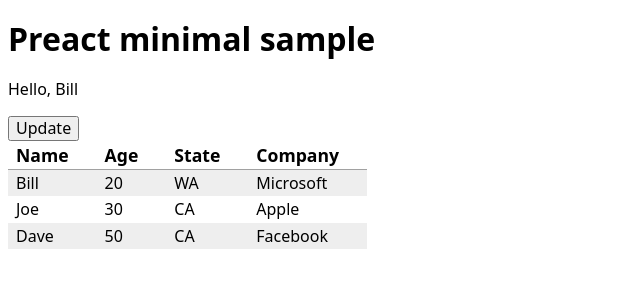
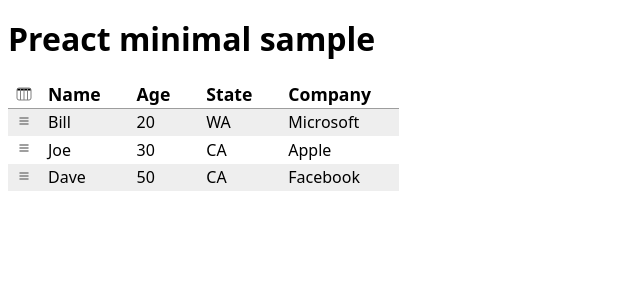
Before and after one commit to billti/preactmin, a Preact app: page / in a window 1280 px wide. Shown: the top 300 px of the page, without its empty margins (0-640 px from the left). Built offline with nearby package versions, Linux system fonts and the light colour scheme.

Commit message:
Menu updates

```diff
--- a/public/style.css
+++ b/public/style.css
@@ -48,11 +48,11 @@ th {
 }
 
 .sortedTable tr:hover {
-  background: #ddf;
+  background: #ddd;
 }
 
 .sortedTableSelectedRow td {
-  background: #aaf;
+  background: #ddf;
   font-weight: 600;
 }
 
@@ -61,3 +61,33 @@ th {
   border-left: 1.5px solid blue;
   border-right: 1.5px solid blue;
 }
+
+.columnMenu {
+  display: none;
+}
+
+.showColumnMenu {
+  display: block;
+  position: absolute;
+  background-color: #ffff;
+  border: 1px solid #8888;
+  padding: 4px;
+  z-index: 100;
+  text-align: left;
+}
+
+.menuItem {
+  cursor: pointer;
+  padding: 4px;
+  font-size: 15px;
+  font-weight: 400;
+}
+
+.menuItem:hover {
+  background-color: #eee;
+}
+
+.menuItemSelected {
+  background-color: #aaf;
+  font-weight: 600;
+}
--- a/src/app.tsx
+++ b/src/app.tsx
@@ -6,17 +6,14 @@ import { useState } from "preact/hooks";
 import { Table } from "./table";
 
 function MyElem(props: { name: string }) {
-  const [name, setName] = useState(props.name);
-  const onClick = () => setName(name + "s");
+  function onRowSelected(rowId: string) {
+    // Will fire with an empty string if the row is deselected
+    console.log("Row selected: " + rowId);
+  }
 
   return (
     <>
       <h1>Preact minimal sample</h1>
-      <div>{"Hello, " + name}</div>
-      <br />
-      <button type="button" onClick={onClick}>
-        Update
-      </button>
       <Table
         columnNames={["Name", "Age", "State", "Company"]}
         rows={[
@@ -24,6 +21,8 @@ function MyElem(props: { name: string }) {
           ["Joe", 30, "CA", "Apple"],
           ["Dave", 50, "CA", "Facebook"],
         ]}
+        initialColumns={[0, 1, 2, 3]}
+        onRowSelected={onRowSelected}
       />
     </>
   );
--- a/src/table.tsx
+++ b/src/table.tsx
@@ -1,18 +1,26 @@
+/* TODO
+- Menu to show/hide columns
+- Menu to delete rows
+- Menu to fire recalculation
+*/
+
 import { useRef, useState } from "preact/hooks";
-
-const log = console.log.bind(console);
 
 // Note: column 0 is expected to be unique amongst all rows
 export function Table(props: {
   columnNames: string[];
   rows: (string | number)[][];
+  initialColumns: number[];
+  onRowSelected(rowId: string): void;
 }) {
-  const [showColumns, setShowColumns] = useState([0, 1, 2, 3]);
+  const [showColumns, setShowColumns] = useState(props.initialColumns);
   const [sortColumn, setSortColumn] = useState<{
     columnId: number;
     ascending: boolean;
   } | null>(null);
-  const [selectedRow, setSelectedRow] = useState<string | null>(null);
+  const [selectedRow, setSelectedRow] = useState<string>("");
+  const [showColumnMenu, setShowColumnMenu] = useState(false);
+  const [showRowMenu, setShowRowMenu] = useState("");
 
   // Use to track the column being dragged
   const draggingCol = useRef("");
@@ -150,20 +158,69 @@ export function Table(props: {
     return sortedRows;
   }
 
-  function rowClicked(ev: MouseEvent) {
-    // Current target is the element with the handler (in this case the tr)
-    const rowId = (ev.currentTarget as HTMLTableRowElement).dataset["rowid"]!;
-    if (selectedRow === rowId) {
-      setSelectedRow(null);
+  function rowClicked(rowId: string) {
+    const newSelectedRow = selectedRow === rowId ? "" : rowId;
+    setSelectedRow(newSelectedRow);
+    props.onRowSelected(newSelectedRow);
+  }
+
+  function onClickRowMenu(ev: MouseEvent, rowid: string) {
+    ev.stopPropagation();
+    if (showRowMenu === rowid) {
+      setShowRowMenu("");
     } else {
-      setSelectedRow(rowId!);
+      setShowRowMenu(rowid!);
     }
+  }
+
+  function onClickColumnMenu(ev: MouseEvent) {
+    setShowRowMenu("");
+    setShowColumnMenu(!showColumnMenu);
   }
 
   return (
     <table class="sortedTable">
       <thead>
         <tr>
+          <th>
+            <div style="position: relative">
+              <svg
+                width="16"
+                height="16"
+                style="position: relative;"
+                onClick={onClickColumnMenu}
+              >
+                <rect x="1" y="3.5" width="14" height="2" fill="black" />
+                <rect
+                  x="1"
+                  y="3"
+                  width="14"
+                  height="12"
+                  stroke="gray"
+                  stroke-width="1"
+                  fill="none"
+                  rx="2"
+                />
+                <path
+                  stroke="gray"
+                  stroke-width="1"
+                  d="M4.5,3 V15 M8,3 V15 M11.5,3 V15"
+                />
+              </svg>
+              <div
+                class={
+                  showColumnMenu ? "columnMenu showColumnMenu" : "columnMenu"
+                }
+                style="position: absolute; top: 16; left: 0;"
+              >
+                {props.columnNames.map((name, idx) => (
+                  <div width="100px" height="20px" class="menuItem">
+                    {name}
+                  </div>
+                ))}
+              </div>
+            </div>
+          </th>
           {showColumns.map((idx) => {
             const isSortColumn = sortColumn?.columnId === idx;
             return (
@@ -197,21 +254,43 @@ export function Table(props: {
         </tr>
       </thead>
       <tbody>
-        {getSortedRows(props.rows).map((row) => (
+        {getSortedRows(props.rows).map((row) => {
+          const rowId = row[0].toString();
+          return (
             <tr
-            onClick={rowClicked}
-            data-rowid={row[0].toString()}
+              onClick={() => rowClicked(rowId)}
+              data-rowid={rowId}
               class={
-              row[0].toString() === selectedRow
-                ? "sortedTableSelectedRow"
-                : undefined
+                rowId === selectedRow ? "sortedTableSelectedRow" : undefined
               }
             >
+              <td>
+                <div
+                  style="position: relative"
+                  onClick={(e) => onClickRowMenu(e, rowId)}
+                >
+                  <svg width="16" height="16" style="position: relative;">
+                    <path
+                      stroke-width="1.5"
+                      stroke="gray"
+                      stroke-linecap="round"
+                      d="M4,5 h8 M4,8 h8 M4,11 h8"
+                    />
+                  </svg>
+                  {showRowMenu === rowId ? (
+                    <div class="showColumnMenu" style="top: 16px; left: 0px;">
+                      <div class="menuItem">Recalculate</div>
+                      <div class="menuItem">Delete</div>
+                    </div>
+                  ) : null}
+                </div>
+              </td>
               {showColumns.map((idx) => {
                 return <td data-colid={idx.toString()}>{row[idx]}</td>;
               })}
             </tr>
-        ))}
+          );
+        })}
       </tbody>
     </table>
   );
```
Also changed, not shown: src/scratch.svg (added). Lines whose indentation alone changed are shown as unchanged.
